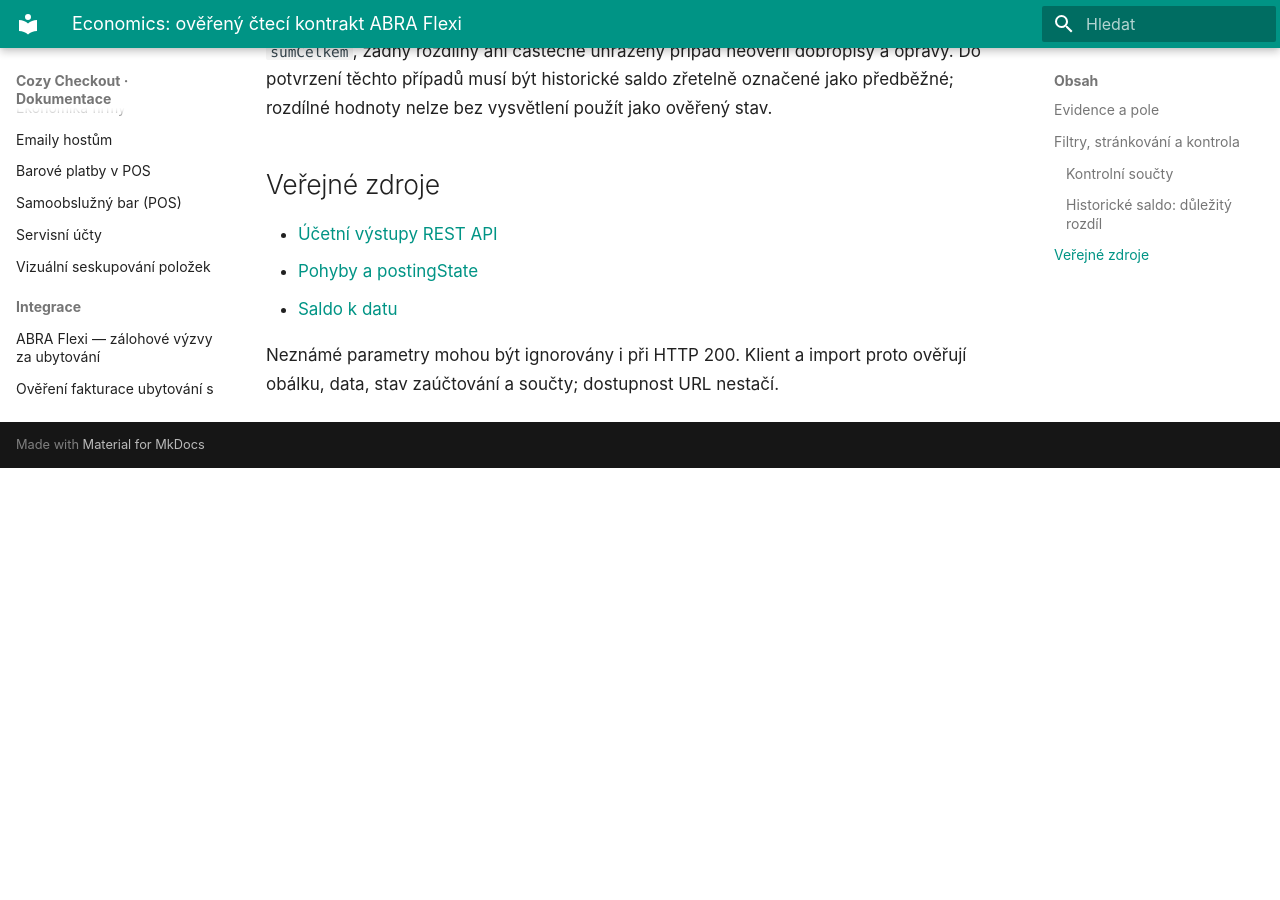
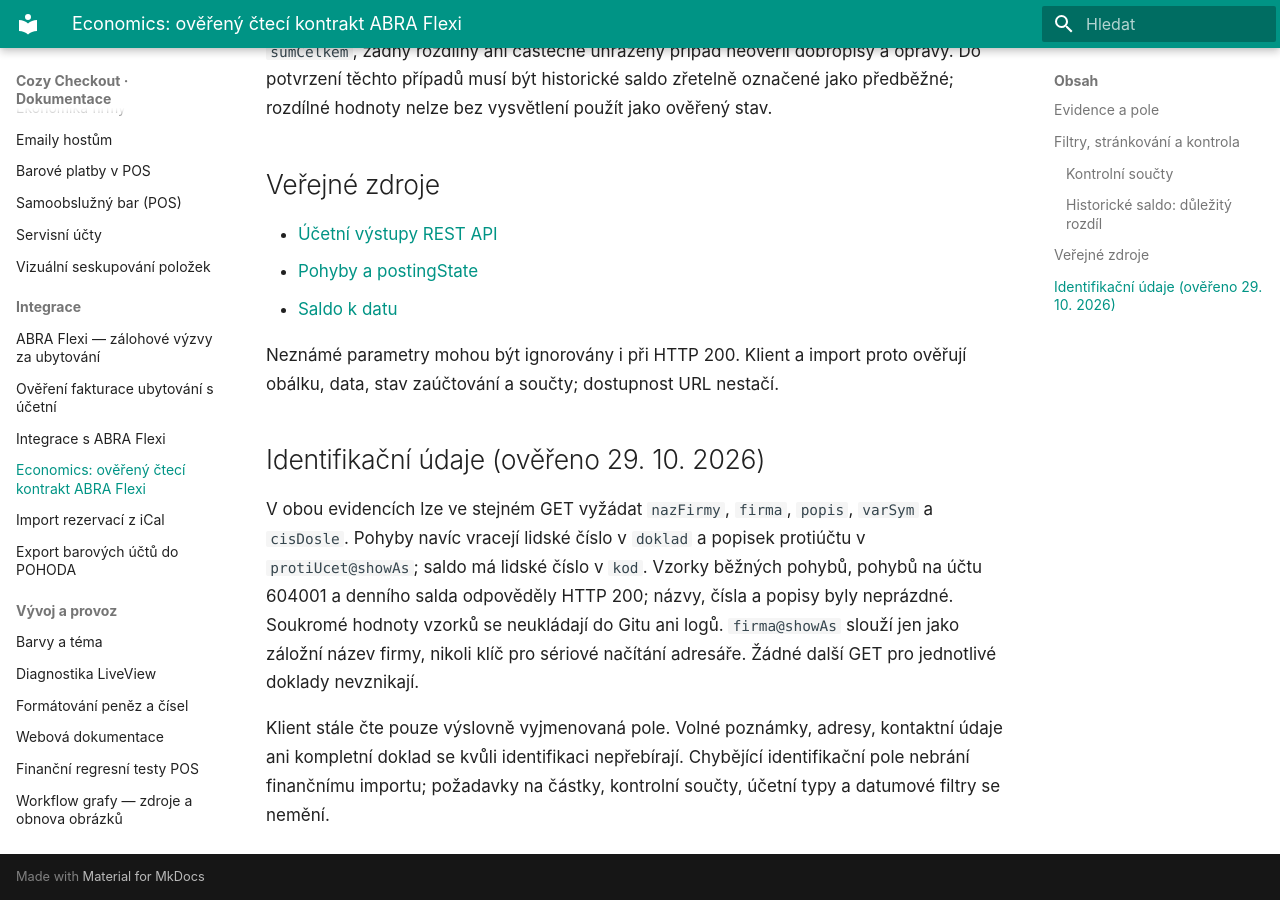
Before and after one commit to michalhorcic/cozy-checkout, an MkDocs documentation site: the page built from docs/integrations/ECONOMICS_ABRA_CONTRACT.md, in a window 1280 px wide and 900 px high, scrolled down 2590 px. Built offline with MkDocs 1.6.1 and Material for MkDocs 9.7.7, drawn with Linux system fonts in a browser that asks for light colours; before the commit the page ends 3058 px from its top, so only the background shows below that.

Commit message:
Add company and document identification to economics records

```diff
--- a/docs/integrations/ECONOMICS_ABRA_CONTRACT.md
+++ b/docs/integrations/ECONOMICS_ABRA_CONTRACT.md
@@ -81,3 +81,18 @@
 
 Neznámé parametry mohou být ignorovány i při HTTP 200. Klient a import proto
 ověřují obálku, data, stav zaúčtování a součty; dostupnost URL nestačí.
+
+## Identifikační údaje (ověřeno 29. 10. 2026)
+
+V obou evidencích lze ve stejném GET vyžádat `nazFirmy`, `firma`, `popis`,
+`varSym` a `cisDosle`. Pohyby navíc vracejí lidské číslo v `doklad` a popisek
+protiúčtu v `protiUcet@showAs`; saldo má lidské číslo v `kod`. Vzorky běžných
+pohybů, pohybů na účtu 604001 a denního salda odpověděly HTTP 200; názvy,
+čísla a popisy byly neprázdné. Soukromé hodnoty vzorků se neukládají do Gitu
+ani logů. `firma@showAs` slouží jen jako záložní název firmy, nikoli klíč pro
+sériové načítání adresáře. Žádné další GET pro jednotlivé doklady nevznikají.
+
+Klient stále čte pouze výslovně vyjmenovaná pole. Volné poznámky, adresy,
+kontaktní údaje ani kompletní doklad se kvůli identifikaci nepřebírají.
+Chybějící identifikační pole nebrání finančnímu importu; požadavky na částky,
+kontrolní součty, účetní typy a datumové filtry se nemění.
```
Also changed, not shown: docs/features/ECONOMICS.md (+31 -5 lines), 14 other files.
